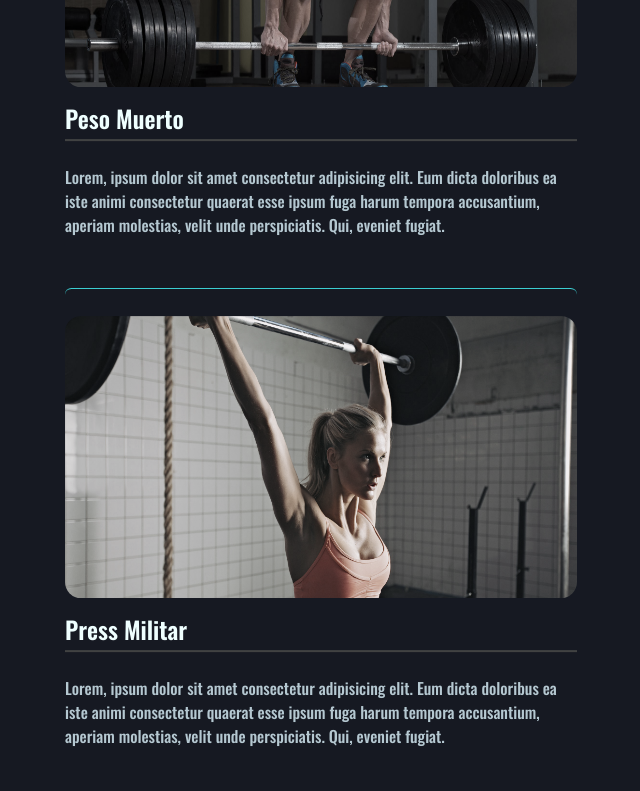
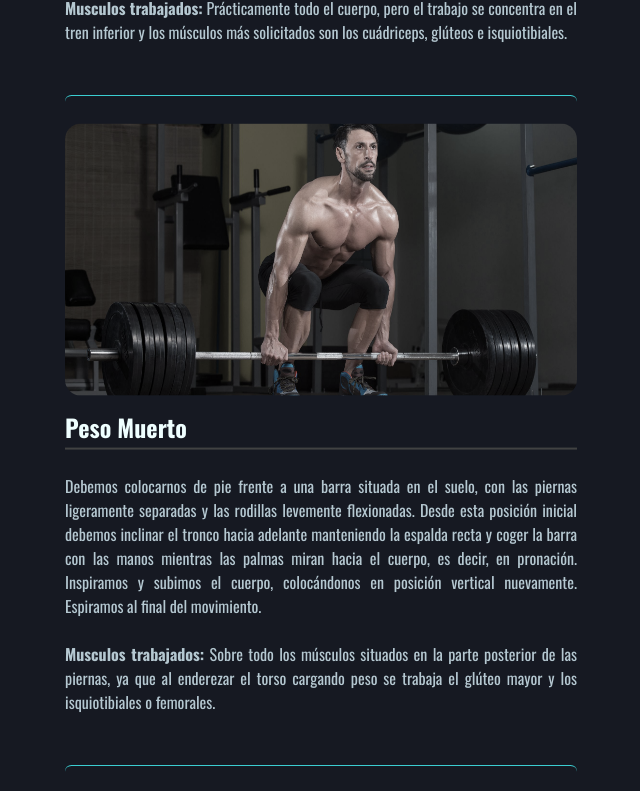
Before and after one commit to Kurotsuky/ResponsiveWeb_Project_React, a React (Create React App) app: page / in a window 1280 px wide. Shown: the part 2120-2911 px from the top of the page, without its empty margins (319-959 px from the left). Built offline with nearby package versions, Linux system fonts and the light colour scheme.

Commit message:
Descripciones en la databse puestas

```diff
--- a/src/components/ArticlesList.js
+++ b/src/components/ArticlesList.js
@@ -10,11 +10,11 @@ export default function ArticlesList(props) {
     let data = databaseJson;
 
     const filterData = (data) => {
-        let result = data.map((object) => {
-            return (object.type == props.type) || (props.type == "all")
-                ? object : "";
+        if (props.type == "all") { return data }
+
+        return data.filter((object) => {
+            return object.type == props.type;
         });
-        return result.filter(Boolean);
     }
 
     const dataLoad = () => {
@@ -46,6 +46,14 @@ export default function ArticlesList(props) {
                                 <h2> {object.name}</h2>
                             </a>
                             <p>{object.description}</p>
+
+                            {object.muscles
+                                ? <>
+                                    <br />
+                                    <p><strong>Musculos trabajados:</strong> {object.muscles}</p>
+                                </>
+                                : ""
+                            }
                         </div>
                     </article>
                 );
--- a/src/css/main.css
+++ b/src/css/main.css
@@ -1,4 +1,4 @@
-@import url("https://fonts.googleapis.com/css2?family=Oswald:wght@300;400;500;600&display=swap");
+@import url("https://fonts.googleapis.com/css2?family=Oswald:wght@300;400;500;600;700&display=swap");
 @import url("https://fonts.googleapis.com/css2?family=Roboto:wght@300;400;500&display=swap");
 
 * {
@@ -13,9 +13,13 @@ html {
 
 body {
   font-family: "Oswald", sans-serif;
-  font-weight: 500;
+  font-weight: 400;
   background-color: #414150;
   color: #efffff;
+}
+
+p {
+  text-align: justify;
 }
 
 ul,
@@ -28,6 +32,10 @@ a {
   color: inherit;
 }
 
+strong {
+  font-weight: bold;
+}
+
 /* --- NAV --- */
 .navbar {
   display: flex;
@@ -37,6 +45,8 @@ a {
   background-color: #212332;
   font-size: 1.1rem;
   z-index: 1;
+
+  font-weight: 500;
 }
 
 .sticky {
@@ -84,6 +94,7 @@ a {
 /* --- HEADER --- */
 header {
   width: 100%;
+  font-weight: 500;
 }
 
 /* --- MAIN --- */
@@ -178,7 +189,7 @@ main {
 
 .articles-list > article .article-content img {
   width: 100%;
-  height: 22vw;
+  height: 21.3vw;
   margin-bottom: 0.5rem;
   border-radius: 1rem;
   filter: grayscale(60%);
--- a/src/database.json
+++ b/src/database.json
@@ -5,7 +5,8 @@
         "category": ["pecho"],
         "valoration": "9.5",
         "date": "17/03/2021",
-        "description": "Lorem, ipsum dolor sit amet consectetur adipisicing elit. Eum dicta doloribus ea iste animi consectetur quaerat esse ipsum fuga harum tempora accusantium, aperiam molestias, velit unde perspiciatis. Qui, eveniet fugiat.",
+        "description": "Para iniciar la realización del ejercicio es necesario acostarse en un banco plano con los glúteos, caderas y hombros sobre el banco. Los pies deben apoyarse en el suelo, separados un poco más allá del ancho de lo hombros. Con las manos debemos tomar la barra de manera que las palmas miren hacia adelante, es decir, en pronación, y separadas ligeramente más allá de la anchura de los hombros. Desde allí debemos inspirar y descender lentamente la barra hacia el pecho, sin despegar la espalda del banco. Una vez la barra esté sobre el pecho debemos empujar hacia arriba mientras espiramos y subimos lentamente los brazos.",
+        "muscles": "Principalmente el pectoral mayor, aunque también se demanda el trabajo del pectoral menor, los tríceps, el deltoides anterior, los serratos y el coracobraquial.",
         "img": "images/ejercicios/press_banca.jpg"
     },
     {
@@ -14,7 +15,8 @@
         "category": ["cuadriceps"],
         "valoration": "9.6",
         "date": "21/05/2021",
-        "description": "Lorem, ipsum dolor sit amet consectetur adipisicing elit. Eum dicta doloribus ea iste animi consectetur quaerat esse ipsum fuga harum tempora accusantium, aperiam molestias, velit unde perspiciatis. Qui, eveniet fugiat.",
+        "description": "Es un movimiento que se inicia de pie, mirando al frente y con la espalda recta, mientras los pies se separan del ancho de los hombros. Siempre mirando al frente y sin curvar la espalda, debemos descender los glúteos flexionando la rodilla y la cadera. Descendemos hasta que los muslos quedan paralelos al suelo y desde allí debemos elevarnos lentamente mientras exhalamos el aire inhalado al comenzar el descenso del cuerpo.",
+        "muscles": "Prácticamente todo el cuerpo, pero el trabajo se concentra en el tren inferior y los músculos más solicitados son los cuádriceps, glúteos e isquiotibiales.",
         "img": "images/ejercicios/sentadillas.jpg"
     },
     {
@@ -23,7 +25,8 @@
         "category": ["gluteos", "espalda"],
         "valoration": "9.8",
         "date": "22/02/2021",
-        "description": "Lorem, ipsum dolor sit amet consectetur adipisicing elit. Eum dicta doloribus ea iste animi consectetur quaerat esse ipsum fuga harum tempora accusantium, aperiam molestias, velit unde perspiciatis. Qui, eveniet fugiat.",
+        "description": "Debemos colocarnos de pie frente a una barra situada en el suelo, con las piernas ligeramente separadas y las rodillas levemente flexionadas. Desde esta posición inicial debemos inclinar el tronco hacia adelante manteniendo la espalda recta y coger la barra con las manos mientras las palmas miran hacia el cuerpo, es decir, en pronación. Inspiramos y subimos el cuerpo, colocándonos en posición vertical nuevamente. Espiramos al final del movimiento.",
+        "muscles": "Sobre todo los músculos situados en la parte posterior de las piernas, ya que al enderezar el torso cargando peso se trabaja el glúteo mayor y los isquiotibiales o femorales.",
         "img": "images/ejercicios/peso_muerto.jpg"
     },
     {
@@ -32,7 +35,8 @@
         "category": ["hombros"],
         "valoration": "8.9",
         "date": "30/06/2021",
-        "description": "Lorem, ipsum dolor sit amet consectetur adipisicing elit. Eum dicta doloribus ea iste animi consectetur quaerat esse ipsum fuga harum tempora accusantium, aperiam molestias, velit unde perspiciatis. Qui, eveniet fugiat.",
+        "description": "Con una barra cogida en pronación, con las manos algo más separadas que la anchura de los hombros y con la espalda bien recta, llevamos la barra con las manos hasta la parte alta del pecho, casi a la altura de los hombros. Inspiramos y elevamos la barra hacia arriba de nuestra cabeza.",
+        "muscles": "Sobre todo los hombros, pues gran parte del trabajo lo realizan los deltoides, anterior y externo, aunque también participan en el movimiento el trapecio y serrato mayor.",
         "img": "images/ejercicios/press_militar.jpg"
     },
     {
@@ -41,7 +45,8 @@
         "category": ["triceps"],
         "valoration": "8.7",
         "date": "06/03/2021",
-        "description": "Lorem, ipsum dolor sit amet consectetur adipisicing elit. Eum dicta doloribus ea iste animi consectetur quaerat esse ipsum fuga harum tempora accusantium, aperiam molestias, velit unde perspiciatis. Qui, eveniet fugiat.",
+        "description": "Se requiere de una máquina de paralelas en la cual debemos apoyar las manos y elevar el cuerpo de manera de despegar los pies del suelo. Con las piernas en el aire, el tronco ligeramente inclinado hacia adelante y los brazos soportando el peso del cuerpo, iniciamos el ejercicio. Inspiramos y flexionamos los codos de manera de que el pecho descienda hasta el nivel de las barras, siempre conservando las piernas y el torso inmóvil. Sólo debe moverse el cuerpo hacia abajo y arriba por la flexión de brazos.",
+        "muscles": "Principalmente del pectoral mayor y de los tríceps. Cuanto más inclinado esté el tronco hacia adelante más se concentra la fuerza en el pectoral, mientras que si el tronco está erguido se requiere del trabajo de los tríceps sobre todo.",
         "img": "images/ejercicios/fondos_paralela.jpg"
     },
     {
@@ -49,7 +54,7 @@
         "type": "dieta",
         "valoration": "7.2",
         "date": "12/03/2021",
-        "description": "Lorem, ipsum dolor sit amet consectetur adipisicing elit. Eum dicta doloribus ea iste animi consectetur quaerat esse ipsum fuga harum tempora accusantium, aperiam molestias, velit unde perspiciatis. Qui, eveniet fugiat.",
+        "description": "Es una forma de alimentación basada en las cocinas tradicionales de Grecia, Italia y otros países que bordean el mar Mediterráneo. Los alimentos de origen vegetal, como cereales integrales, verduras, legumbres, frutas, frutos secos, semillas, hierbas y especias, son la base de la dieta. El aceite de oliva es la principal fuente de grasa agregada. Se incluyen con moderación el pescado, los mariscos, los lácteos y la carne de aves. Por el contrario, la carne roja y los dulces solo se comen ocasionalmente.",
         "img": "images/dietas/dieta_mediterranea.jpg"
     },
     {
@@ -57,7 +62,7 @@
         "type": "dieta",
         "valoration": "6",
         "date": "02/02/2021",
-        "description": "Lorem, ipsum dolor sit amet consectetur adipisicing elit. Eum dicta doloribus ea iste animi consectetur quaerat esse ipsum fuga harum tempora accusantium, aperiam molestias, velit unde perspiciatis. Qui, eveniet fugiat.",
+        "description": "Se enfoca a la alimentación con verduras. Esto incluye frutas, verduras, guisantes y alubias secas, granos, semillas y nueces. No existe un único tipo de dieta vegetariana. Las personas que siguen dietas vegetarianas pueden obtener todos los nutrientes que necesitan. Sin embargo, deben tener cuidado de comer una amplia variedad de alimentos para cubrir sus necesidades nutricionales. Los nutrientes vegetarianos deben enfocarse en incluir proteínas, hierro, calcio, zinc y vitamina B12.",
         "img": "images/dietas/dieta_vegetariana.jpg"
     },
     {
@@ -65,7 +70,7 @@
         "type": "dieta",
         "valoration": "6.4",
         "date": "20/02/2021",
-        "description": "Lorem, ipsum dolor sit amet consectetur adipisicing elit. Eum dicta doloribus ea iste animi consectetur quaerat esse ipsum fuga harum tempora accusantium, aperiam molestias, velit unde perspiciatis. Qui, eveniet fugiat.",
+        "description": "Es una dieta vegetariana con un bajo consumo de productos de origen animal. Este modelo de alimentación se caracteriza por tener en la base de la alimentación hortalizas y verduras combinadas con legumbres, pastas, arroces, harinas, tubérculos y frutos secos. El consumo ocasional de alimentos de origen animal se centra principalmente en los lácteos y los huevos y, de forma todavía más esporádica, pescados y carnes.",
         "img": "images/dietas/dieta_flexitariana.jpg"
     },
     {
@@ -73,15 +78,15 @@
         "type": "dieta",
         "valoration": "6.5",
         "date": "12/03/2021",
-        "description": "Lorem, ipsum dolor sit amet consectetur adipisicing elit. Eum dicta doloribus ea iste animi consectetur quaerat esse ipsum fuga harum tempora accusantium, aperiam molestias, velit unde perspiciatis. Qui, eveniet fugiat.",
+        "description": "Significa obtener nutrición de alimentos de origen animal y limitar o eliminar severamente todas las plantas de la dieta. Los alimentos que incluye son carne de ternera, pollo, cerdo, cordero, pavo, vísceras, salmón, sardinas, pescado blanco y pequeñas cantidades de nata y queso curado. También se permite la mantequilla, la manteca de cerdo y el tuétano.",
         "img": "images/dietas/dieta_carnivora.jpg"
     },
     {
-        "name": "Dieta Catogenica",
+        "name": "Dieta Cetogénica",
         "type": "dieta",
         "valoration": "6.6",
         "date": "03/05/2021",
-        "description": "Lorem, ipsum dolor sit amet consectetur adipisicing elit. Eum dicta doloribus ea iste animi consectetur quaerat esse ipsum fuga harum tempora accusantium, aperiam molestias, velit unde perspiciatis. Qui, eveniet fugiat.",
+        "description": "Es una dieta estricta de alto contenido en grasas y baja en hidratos de carbono que puede reducir, y a veces hasta detener por completo, las crisis epilépticas. Los alimentos típicos que se consumen en la dieta cetogénica son pescados, mariscos, queso, grasas naturales como aguacate, mantequilla de pasto, aceite de coco y aceite de oliva, carne, huevos y verduras que crecen sobre el suelo.",
         "img": "images/dietas/dieta_catogenica.jpg"
     }
 ]
```
